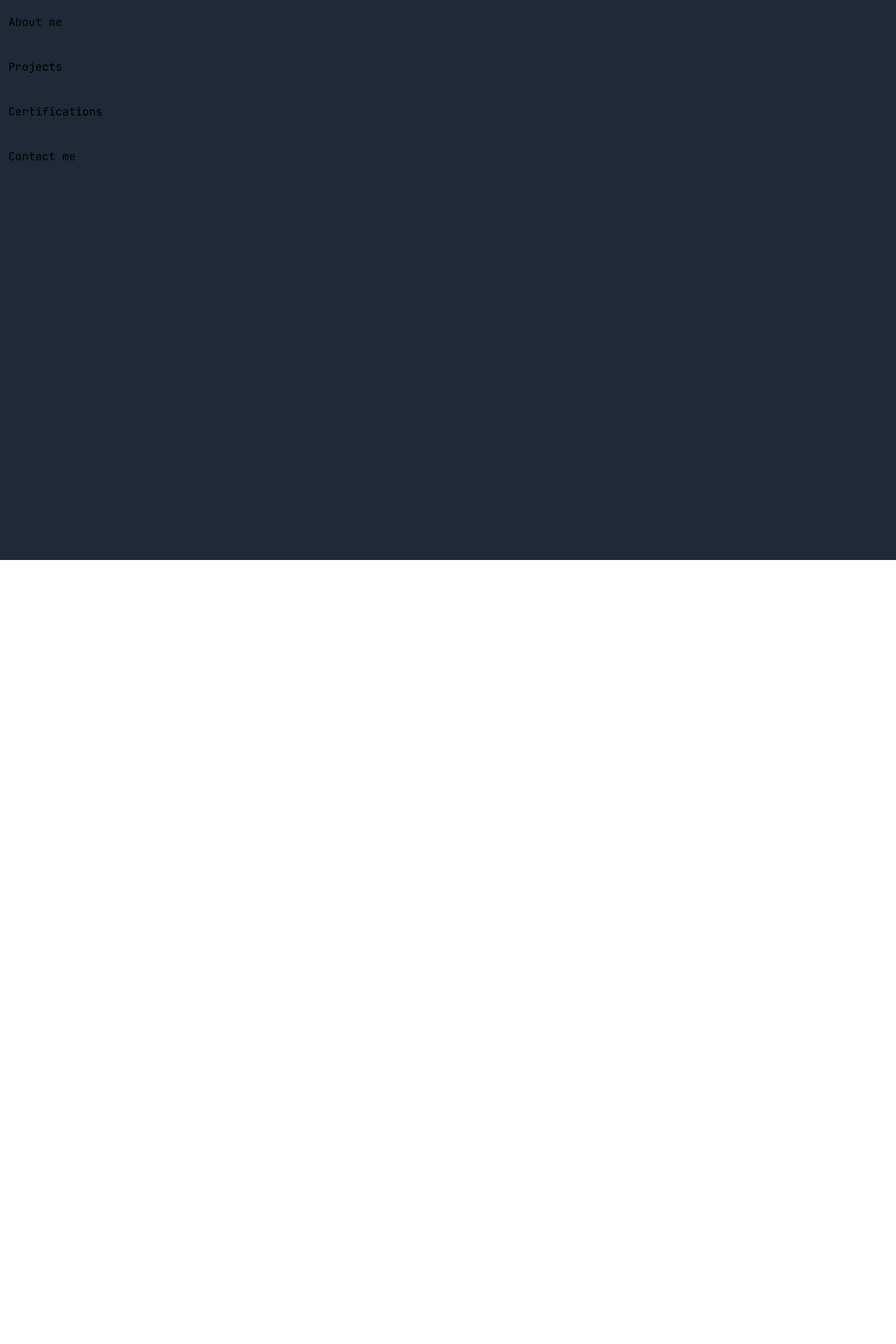
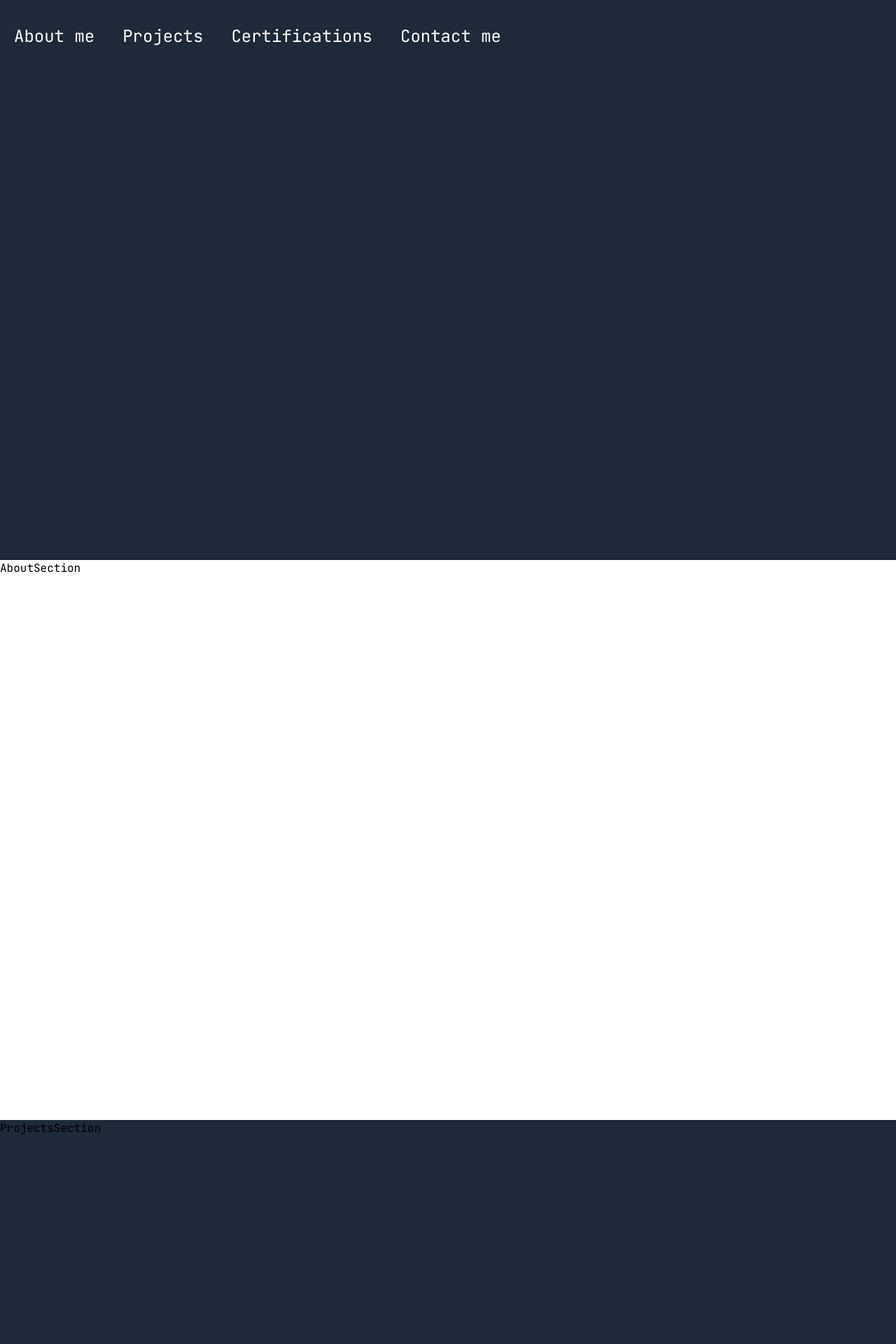
Before and after one commit to acostajoma/Portfolio, a React (Vite) app: page / in a window 1280 px wide. Shown: the top 1920 px of the page at 70% size. Before the commit the page ends 800 px from the top, so only its background shows below. Built offline with nearby package versions, Linux system fonts and the light colour scheme.

Commit message:
Added some components to the application

```diff
--- a/src/App.jsx
+++ b/src/App.jsx
@@ -1,9 +1,19 @@
+import AboutSection from "./components/AboutSection"
+import CertificationsSection from "./components/CertificationsSection"
+import ContactSection from "./components/ContactSection"
 import Header from "./components/Header"
+import ProjectsSection from "./components/ProjectsSection"
 
 function App() {
 
   return (
-    <Header />
+    <>
+      <Header />
+      <AboutSection />
+      <ProjectsSection />
+      <CertificationsSection />
+      <ContactSection />
+    </>
   )
 }
 
--- /dev/null
+++ b/src/components/AboutSection.jsx
@@ -0,0 +1,7 @@
+const AboutSection = () => {
+  return (
+    <main className="h-screen bg-white" id="about">AboutSection</main>
+  )
+}
+
+export default AboutSection
--- /dev/null
+++ b/src/components/CertificationsSection.jsx
@@ -0,0 +1,7 @@
+const CertificationsSection = () => {
+  return (
+    <section className="h-screen bg-white" id="certifications">CertificationsSection</section>
+  )
+}
+
+export default CertificationsSection
--- /dev/null
+++ b/src/components/ContactSection.jsx
@@ -0,0 +1,7 @@
+const ContactSection = () => {
+  return (
+    <section className="h-screen bg-gray-800" id="contact">ContactSection</section>
+  )
+}
+
+export default ContactSection
--- /dev/null
+++ b/src/components/Footer.jsx
@@ -0,0 +1,7 @@
+const Footer = () => {
+  return (
+    <div>Footer</div>
+  )
+}
+
+export default Footer
--- a/src/components/NavigationBar.jsx
+++ b/src/components/NavigationBar.jsx
@@ -1,11 +1,11 @@
 const NavigationBar = () => {
   return (
     <nav>
-        <ul>
-            <li className="py-5 px-3">About me</li>
-            <li className="py-5 px-3">Projects</li>
-            <li className="py-5 px-3">Certifications</li>
-            <li className="py-5 px-3">Contact me</li>
+        <ul className="flex text-2xl text-white">
+            <li className="py-9 px-5"><a href="#about">About me</a></li>
+            <li className="py-9 px-5"><a href="#projects">Projects</a></li>
+            <li className="py-9 px-5"><a href="#certifications">Certifications</a></li>
+            <li className="py-9 px-5"><a href="#contact">Contact me</a></li>
         </ul>
     </nav>
   )
--- /dev/null
+++ b/src/components/ProjectsSection.jsx
@@ -0,0 +1,7 @@
+const ProjectsSection = () => {
+  return (
+    <section className="h-screen bg-gray-800" id="projects">ProjectsSection</section>
+  )
+}
+
+export default ProjectsSection
```
